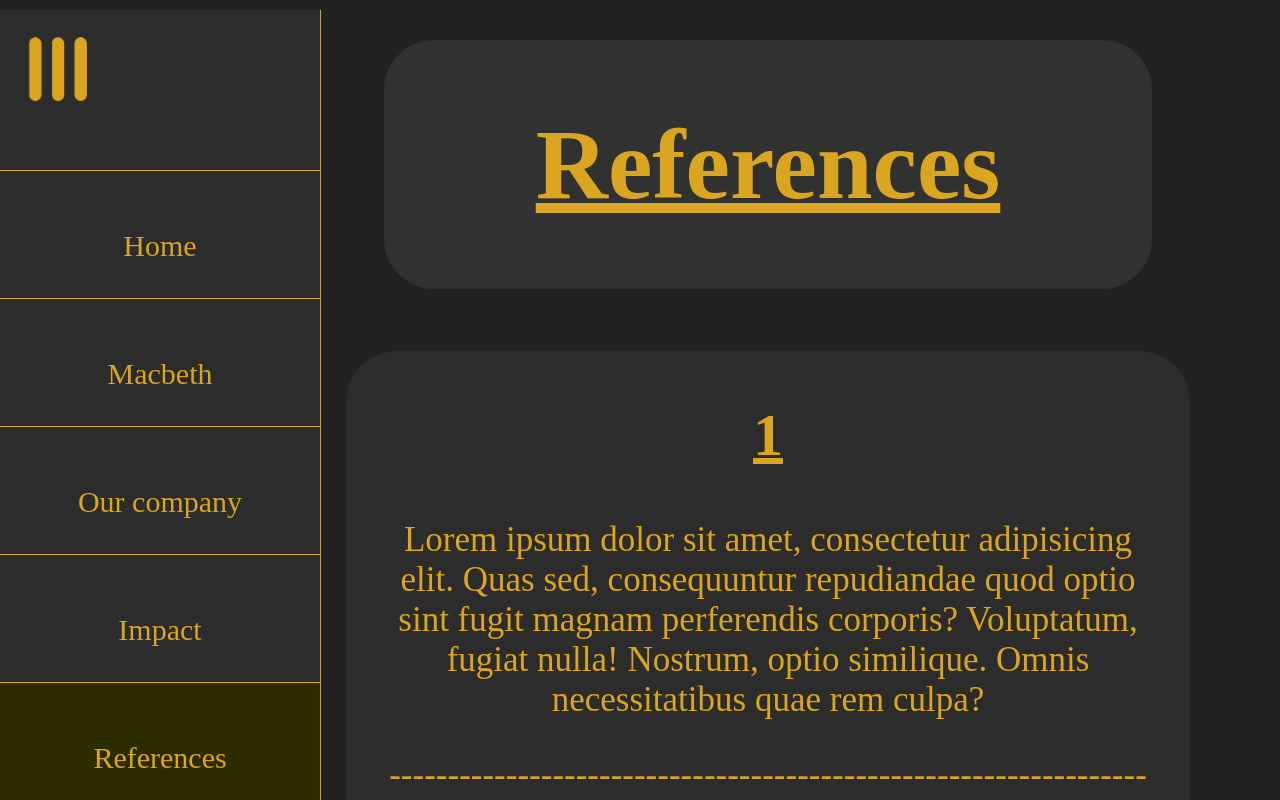
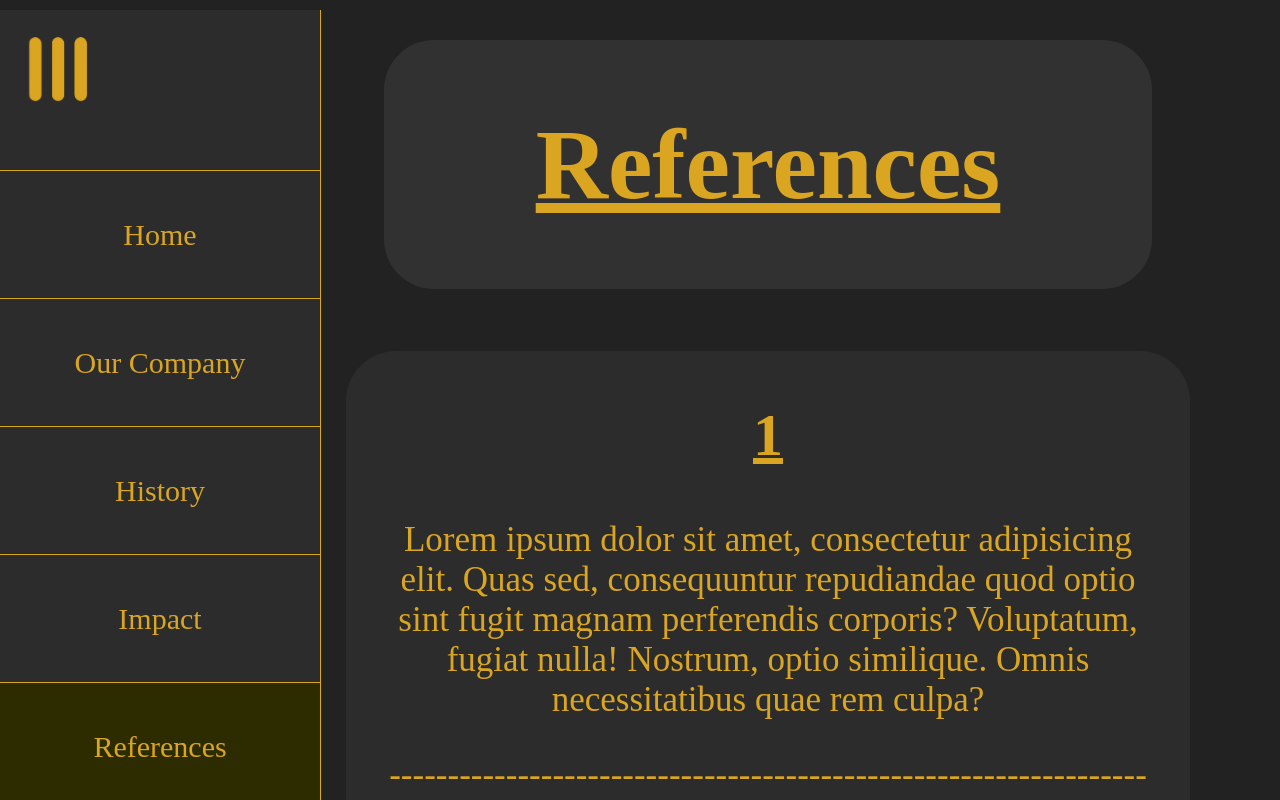
Before and after one commit to Private-12/Template-1, a plain HTML site: page references.html in a window 1280 px wide. Both pictures are taken after a click on the picture 57 px from the left and 69 px from the top of the page. Shown: the top 800 px of the page. Drawn offline with Linux system fonts and the light colour scheme.

Commit message:
Navbar additions

```diff
--- a/cutesy.css
+++ b/cutesy.css
@@ -116,8 +116,15 @@ p {
   border-top: 1px solid #daa520; /* #222*/
   width: 100%;
   justify-content: center;
-  line-height: 5;
   transition: background-color 0.5s ease-in-out;
+
+}
+.Navtext {
+  position: absolute;
+  top: 50%;
+  left: 50%;
+  transform: translate(-50%, -50%);
+  width: 100%;
 
 }
 .navD:hover {
--- a/references.html
+++ b/references.html
@@ -41,31 +41,41 @@
     <div id="nav">
         <a href="index.html">
             <div class="navD D1">
+                <div class="Navtext">
                 Home
+                </div>
             </div>
             <br>
         </a>
         <a href="Ourcompany.html">
             <div class="navD D2">
-                Macbeth
+                <div class="Navtext">
+                Our Company
+                </div>
             </div>
             <br>
         </a>
         <a href="history.html ">
             <div class="navD D3">
-                Our company
+                <div class="Navtext">
+                History
+                </div>
             </div>
             <br>
         </a>
         <a href="impact.html">
             <div class="navD D4">
+                <div class="Navtext">
                 Impact
+                </div>
             </div>
             <br>
         </a>
-        <a href="impact.html">
+        <a href="references.html">
             <div class="navD D5 active">
+                <div class="Navtext">
                 References
+                </div>
             </div>
             <br>
         </a>
```
Also changed, not shown: Ourcompany.html (+13 -3 lines), history.html (+11 -1 lines), impact.html (+12 -2 lines), index.html (+11 -2 lines), Emoji.png (renamed from macbeth.png).
